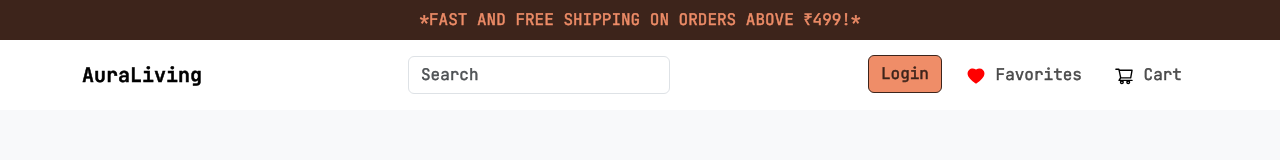
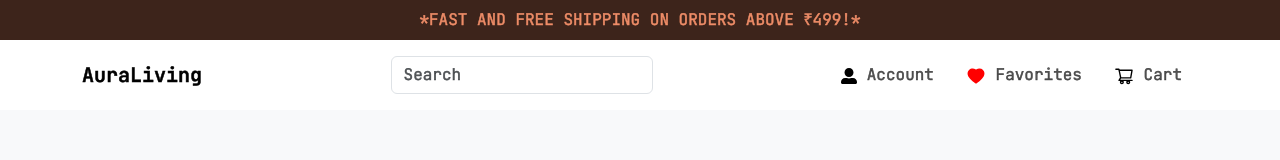
Before and after one commit to jeeveshmahajan7/AuraLiving_Frontend, a React (Vite) app: page / in a window 1280 px wide. Shown: the top 160 px of the page. Built offline with nearby package versions, Linux system fonts and the light colour scheme.

Commit message:
feat: add nav link for account page

```diff
--- a/src/components/Header.jsx
+++ b/src/components/Header.jsx
@@ -1,5 +1,6 @@
 import { Link } from "react-router-dom";
 import { AiFillHeart, AiOutlineShoppingCart } from "react-icons/ai";
+import { FaUserAlt } from "react-icons/fa";
 
 const Header = () => {
   return (
@@ -35,18 +36,22 @@ const Header = () => {
             </form>
             <ul className="navbar-nav ms-auto">
               <li className="nav-item mx-md-2">
-                <Link to="" className="btn btn-custom">
+                {/* <Link to="" className="btn btn-custom">
                   Login
+                </Link> */}
+                {/* todo: Use this while implementing login functionality */}
+                <Link to="/account" className="nav-link">
+                  <FaUserAlt color="black" size={16} /> Account
                 </Link>
               </li>
               <li className="nav-item mx-md-2">
                 <Link to="/favorites" className="nav-link">
-                  <AiFillHeart color="red" size={20}/> Favorites
+                  <AiFillHeart color="red" size={20} /> Favorites
                 </Link>
               </li>
               <li className="nav-item mx-md-2">
                 <Link to="/cart" className="nav-link">
-                  <AiOutlineShoppingCart color="black" size={20}/> Cart
+                  <AiOutlineShoppingCart color="black" size={20} /> Cart
                 </Link>
               </li>
             </ul>
```
